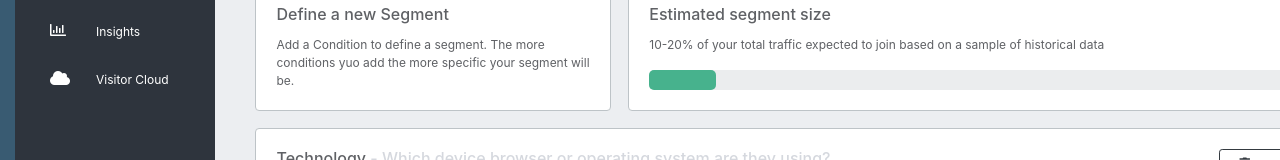
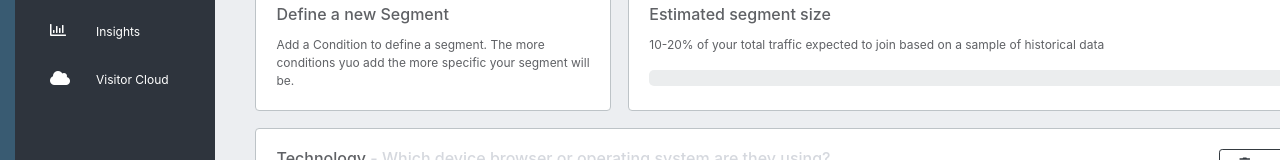
Before and after one commit to thefonso/conversion, a React (Create React App) app: page / in a window 1280 px wide. Shown: the part 223-383 px from the top of the page. Built offline with nearby package versions, Linux system fonts and the light colour scheme.

Commit message:
progress bar completed

```diff
--- a/src/components/NewCondition/NewCondition.js
+++ b/src/components/NewCondition/NewCondition.js
@@ -4,31 +4,26 @@ import Button from "react-bootstrap/Button";
 class NewCondition extends Component {
   constructor(props) {
     super(props);
-    this.state ={
-      ishovering: true,
-    }
+    this.state = {showWarning: true};
+    this.handleToggleClick = this.handleToggleClick.bind(this);
   }
 
-  mouseOut() {
-    console.log("Mouse out!!!");
-    this.setState({ishovering: true});
+  handleToggleClick() {
+    this.setState(prevState => ({
+      showWarning: !prevState.showWarning
+    }));
   }
 
-  mouseOver() {
-    console.log("Mouse over!!!");
-    this.setState({ishovering: false});
-  }
 
   render() {
-    const ishovering = this.state.ishovering;
     const {addEvent, goSubmit, goChange} = this.props;
     return (
       <div className="d-flex">
-        <div id={"new-condition"} className={"card"} onMouseOut={() => this.mouseOut()} onMouseOver={() => this.mouseOver()}>
+        <div id={"new-condition"} className={"card"} >
           <div className="card-body">
             <div  className="d-flex">
               <h6 className="card-title ">New condition</h6>
-            {ishovering ? (
+            {this.state.showWarning ? (
               <div className="btn-group">
                 <button className="category-dd-1 btn btn-outline-dark btn-sm" type="button">Purchase history</button>
                 <button type="button" className="btn btn-sm btn-outline-dark dropdown-toggle dropdown-toggle-split"
@@ -47,10 +42,10 @@ class NewCondition extends Component {
                   <input name={"title"} value={this.state.title} type="text" onChange={goChange}/></label>
                 <label>tagLine:
                   <input name={"tagLine"} value={this.state.tagLine} type="text" onChange={goChange}/></label>
-                <button onClick={addEvent}>Add</button>
+                <button onClick={addEvent}>Add Entry</button>
               </form>
             )}
-              <Button className="add-button ml-auto" size="sm" variant={"outline-dark"} onClick={addEvent}>
+              <Button className="add-button ml-auto" size="sm" variant={"outline-dark"} onClick={this.handleToggleClick}>
                   <i className="fas fa-plus"/><span>Add</span>
               </Button>
             </div>
--- a/src/components/Parent/Parent.js
+++ b/src/components/Parent/Parent.js
@@ -1,5 +1,5 @@
 import React, { Component } from "react";
-import ProgressBar from "../ProgressBar";
+import Progress from "../ProgressBar";
 import Products from "../Products";
 import Technology from "../Technology";
 import NewCondition from "../NewCondition";
@@ -54,7 +54,7 @@ class Parent extends Component {
   render() {
     return (
       <section className={"App-content bodyPanelGray"}>
-        <ProgressBar />
+        <Progress barValue={this.state.products.length}/>
 
         {/*TODO: products Delete button removes that card from the deck Progress bar reduces*/}
 
--- a/src/components/ProgressBar/ProgressBar.js
+++ b/src/components/ProgressBar/Progress.js
@@ -1,8 +1,16 @@
 import React, {Component} from 'react';
+import ProgressBar from 'react-bootstrap/ProgressBar'
 import './progressbar.css'
 
-class ProgressBar extends Component {
+
+class Progress extends Component {
+  constructor(props) {
+    super(props);
+
+  }
+
   render() {
+    const {barValue} = this.props;
     return (
       <div>
         {/*define segment */}
@@ -18,7 +26,8 @@ class ProgressBar extends Component {
             <div className="card-body">
               <h6 className="card-title">Estimated segment size</h6>
               <p className="card-text">10-20% of your total traffic expected to join based on a sample of historical data</p>
-              <div id="myProgress"><div id="myBar"></div></div>
+              {/*<div id="myProgress"><div id="myBar"></div></div>*/}
+              <ProgressBar id={"myProgress"} now={barValue * 10}/>
             </div>
           </div>
         </div>
@@ -27,4 +36,4 @@ class ProgressBar extends Component {
   }
 }
 
-export default ProgressBar;
+export default Progress;
--- a/src/components/ProgressBar/index.js
+++ b/src/components/ProgressBar/index.js
@@ -1,2 +1,2 @@
-import ProgressBar from "./ProgressBar";
-export default ProgressBar;
+import Progress from "./Progress";
+export default Progress;
--- a/src/components/ProgressBar/progressbar.css
+++ b/src/components/ProgressBar/progressbar.css
@@ -14,9 +14,9 @@
   border-radius: 5px;
 }
 
-#myBar {
+#myBar, .progress-bar {
   width: 10%;
-  height: 20px;
+  /*height: 20px;*/
   background-color: #47b28d;
   border-radius: 5px;
 }
```
